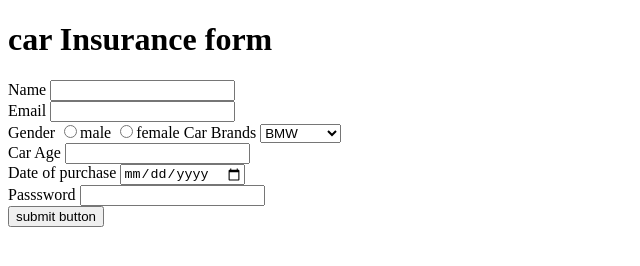
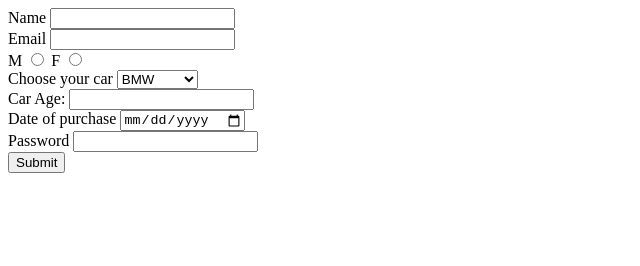
Before and after one commit to acciojob/car-insurance-form-Deepkunal, a website: page main.html in a window 1280 px wide. Shown: the whole page, without its empty margins (0-640 px from the left). Drawn offline with Linux system fonts and the light colour scheme.

Commit message:
created a submission

```diff
--- a/main.html
+++ b/main.html
@@ -8,38 +8,37 @@
 
 <body>
 	<!-- the entire body must be written by student -->
-	<form method="post">
-		<div>
-			<h1> car Insurance form
-		</div>
-		<div>
-			<label for="name">Name</label>
-			<input type="text" id ="name"><br>
-			<label for="email">Email</label>
-			<input type="email" id="email"><br>
-			<label for="gender">Gender</label>
-			<input type="radio" id ="male" value="male">male
-			<input type="radio" id="female" value="female">female
-			<label for="carbrand" >Car Brands</label>
-			<select name="cars" id="cars">
-				<option value="bmw">BMW</option>
-				<option value="audi">Audi</option>
-				<option value="Mercedez">Mercedez</option>
-			</select><br>
-			<label for="carage">Car Age</label>
-			<input type="number" id="carage"><br>
-			<label for="dop">Date of purchase</label>
-			<input type="date" id="dop"><br>
-			<label for="password">Passsword</label>
-			<input type="password" id="password"><br>
-			<button type="submit" id="submit">submit button</button>
+	<form id="my-form" method="post">
+		<label for="name">Name</label>
+		<input type="text" id="name" required>
+		<br>
+		<label for="email">Email</label>
+		<input type="email" id="email" required>
+		<br>
+		<label for="gender_m">M</label>
+		<input type="radio" id="gender_m" name="gender" required>
+		<label for="gender">F</label>
+		<input type="radio" id="gender_f" name="gender" required>
+		<br>
+		<label for="cars">Choose your car</label>
+		<select name="cars" id="cars" required>
+			<option>BMW</option>
+			<option>Audi</option>
+			<option>Mercedes</option>
+		</select>
+		<br>
+		<label for="carage">Car Age:</label>
+		<input type="number" id="carage" min="0" required>
+		<br>
+		<label for="dop">Date of purchase</label>
+		<input type="date" id="dop" required>
+		<br>
+		<label for="password">Password</label>
+		<input type="password" id="password" required>
+		<br>
+		<button type="submit">Submit</button>
+	</form>
 
-
-
-
-
-		</div>
-	</form>
     <script type="text/javascript" src="./script.js">
 </script>
 
```
